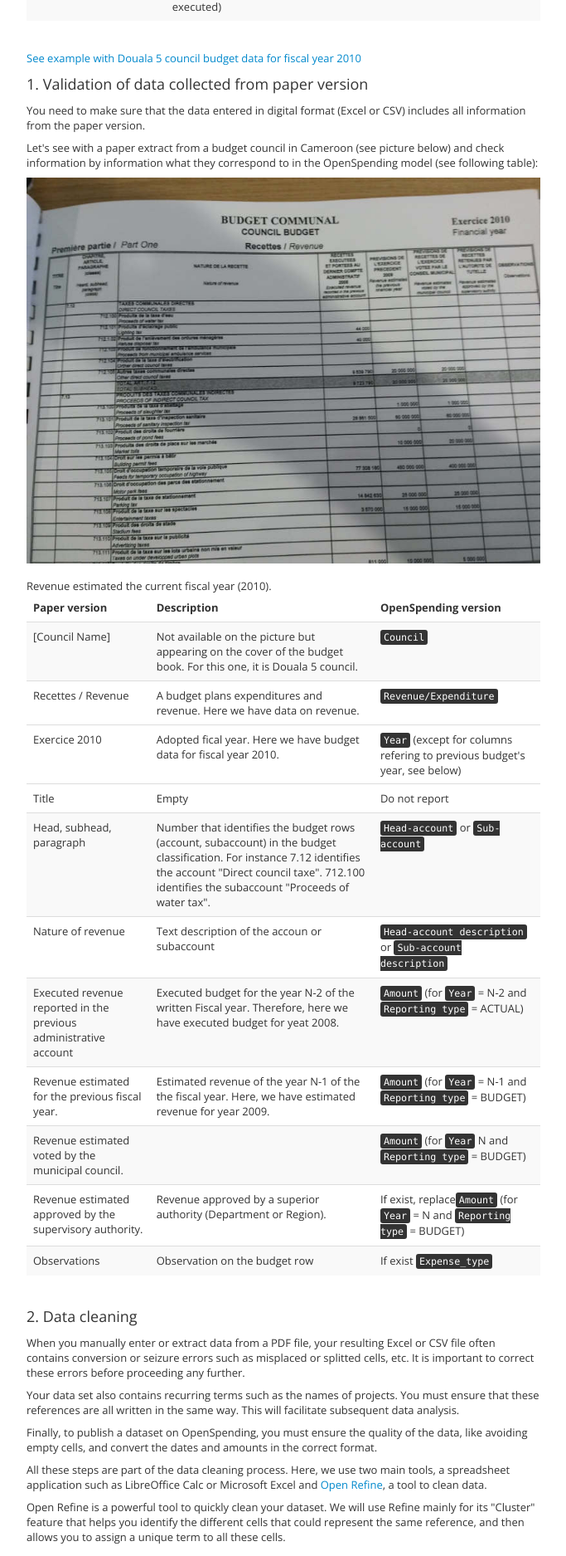
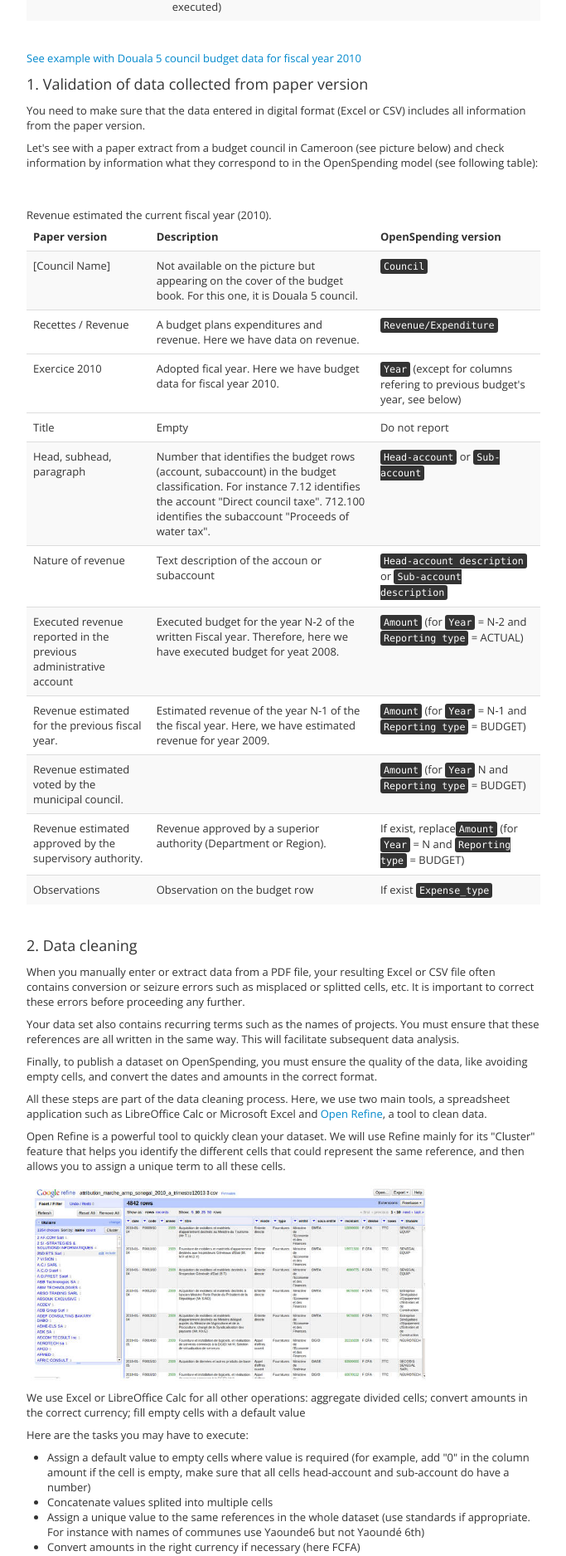
Before and after one commit to openspending/cameroon.openspending.org, a Jekyll site: the page built from en/contribute.html, in a window 1280 px wide. Shown: the part 1859-3734 px from the top of the page at 83% size, without its empty margins (138-821 px from the left). Built offline with Jekyll 4.4.1, drawn with Linux system fonts in a browser that asks for light colours; nearby versions of some CDN libraries.

Commit message:
Update contribute.html

```diff
--- a/en/contribute.html
+++ b/en/contribute.html
@@ -161,7 +161,6 @@
 
 <p>Let's see with a paper extract from a budget council in Cameroon (see picture below) and check information by information what they correspond to in the OpenSpending model (see following table):</p>
 
-<img src="/img/council_budget.jpg" class="img-responsive" alt="Responsive image">
 </br>
 </br>
 <table class="table table-striped">
```
